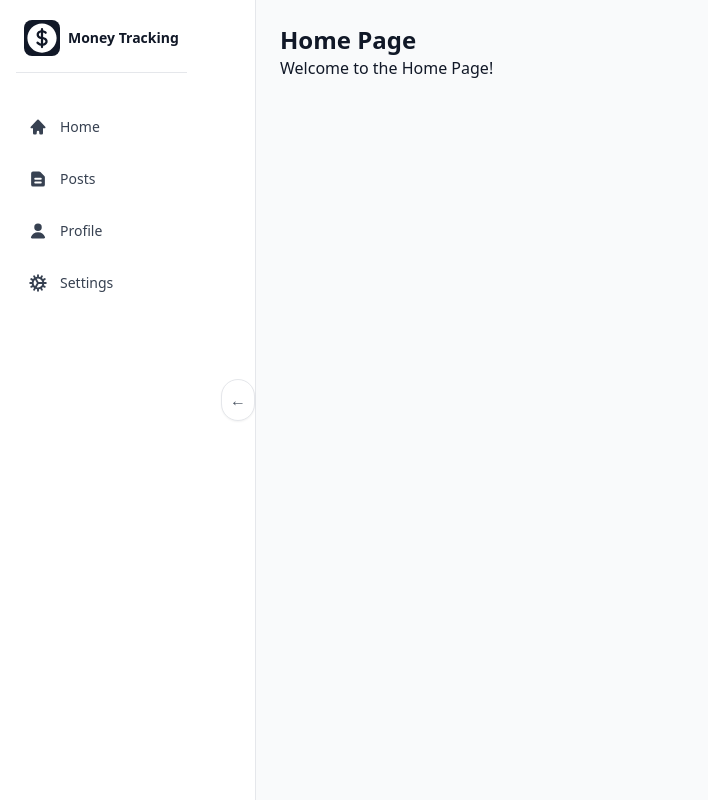
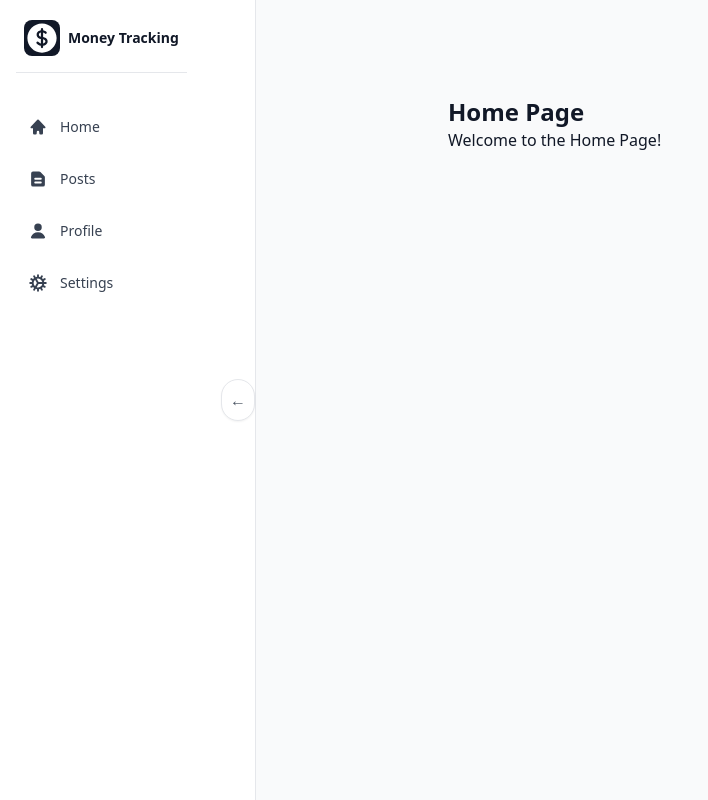
Before and after one commit to T30-H0/Money-Tracking, a Next.js app: page / in a window 1280 px wide. Shown: the whole page, without its empty margins (0-708 px from the left). Built offline with nearby package versions, Linux system fonts and the light colour scheme.

Commit message:
enhance sidebar to overlay

```diff
--- a/src/app/layout.tsx
+++ b/src/app/layout.tsx
@@ -9,7 +9,7 @@ export default function RootLayout({ children }: { children: ReactNode }) {
       <body className="bg-gray-50 text-gray-900">
         <div className="flex">
           <Sidebar />
-          <main className="min-h-screen flex-1 p-6">{children}</main>
+          <main className="min-h-screen flex-1 pl-48 p-24">{children}</main>
         </div>
       </body>
     </html>
```
